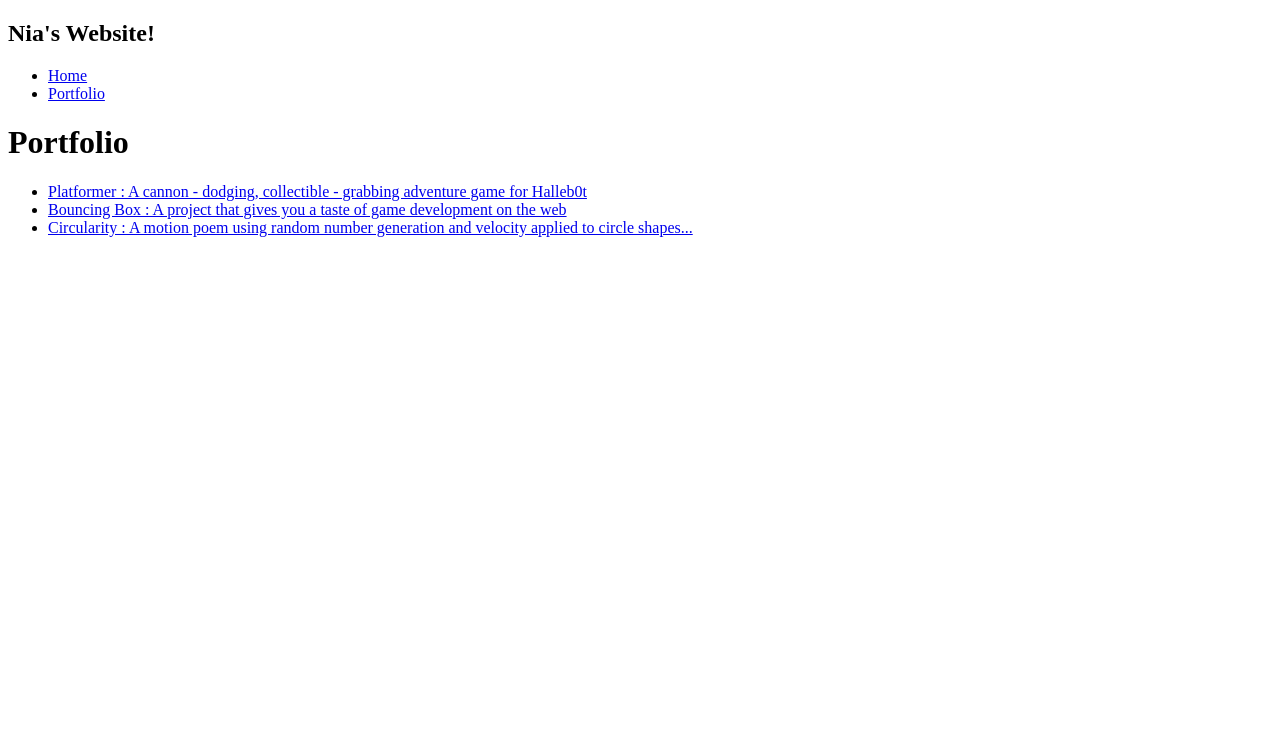
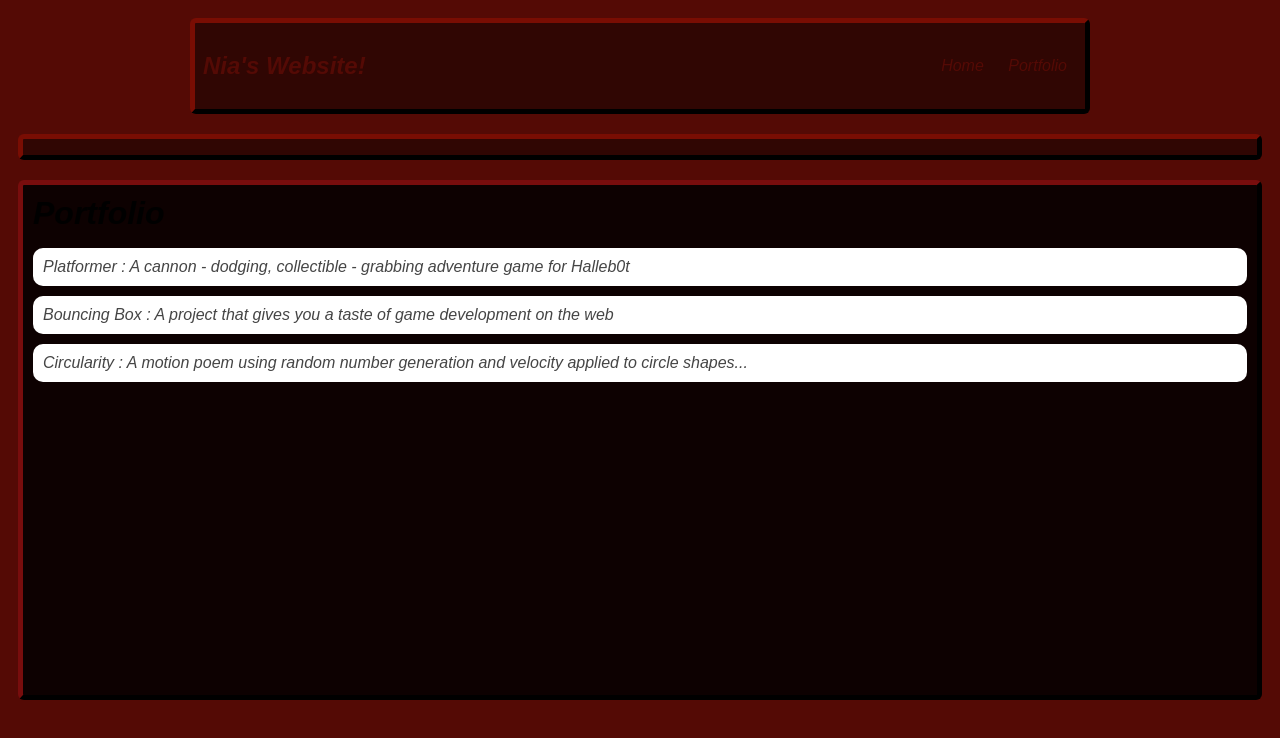
Before and after one commit to R0nniaW4lker/R0nniaW4lker.github.io, a plain HTML site: page portfolio.html in a window 1280 px wide. Drawn offline with Linux system fonts and the light colour scheme.

Commit message:
updated portfolio, no css for it yet

```diff
--- a/portfolio.html
+++ b/portfolio.html
@@ -2,6 +2,7 @@
 <html>
     <head>
         <title>Nia's Website!</title>
+        <link rel="stylesheet" href="style.css">
     </head>
 
     <body>
@@ -17,6 +18,11 @@
                     </li>
                 </ul>
             </nav>
+        </div>
+
+        <nav>
+            <!--nav stuff-->
+        </nav>
             <main>
                 <div class="content">
                     <h1>Portfolio</h1>
--- a/style.css
+++ b/style.css
@@ -93,3 +93,29 @@ h2, h3 {
     margin: 0px;
     vertical-align:top
 }
+
+/* portfolio styles */
+         .content h1 {
+            color: black;
+        }
+
+        #portfolio {
+            list-style-type: none;
+            padding-left: 0;
+        }
+
+        #portfolio li {
+            background: #fff;
+            padding: 10px;
+            border-radius: 10px;
+            margin-bottom: 10px;
+        }
+
+        #portfolio li:hover {
+            background: #eee;
+        }
+
+        #portfolio a {
+            text-decoration: none;
+            color: #454545;
+        }
```
Also changed, not shown: index.html (+2 -1 lines).
